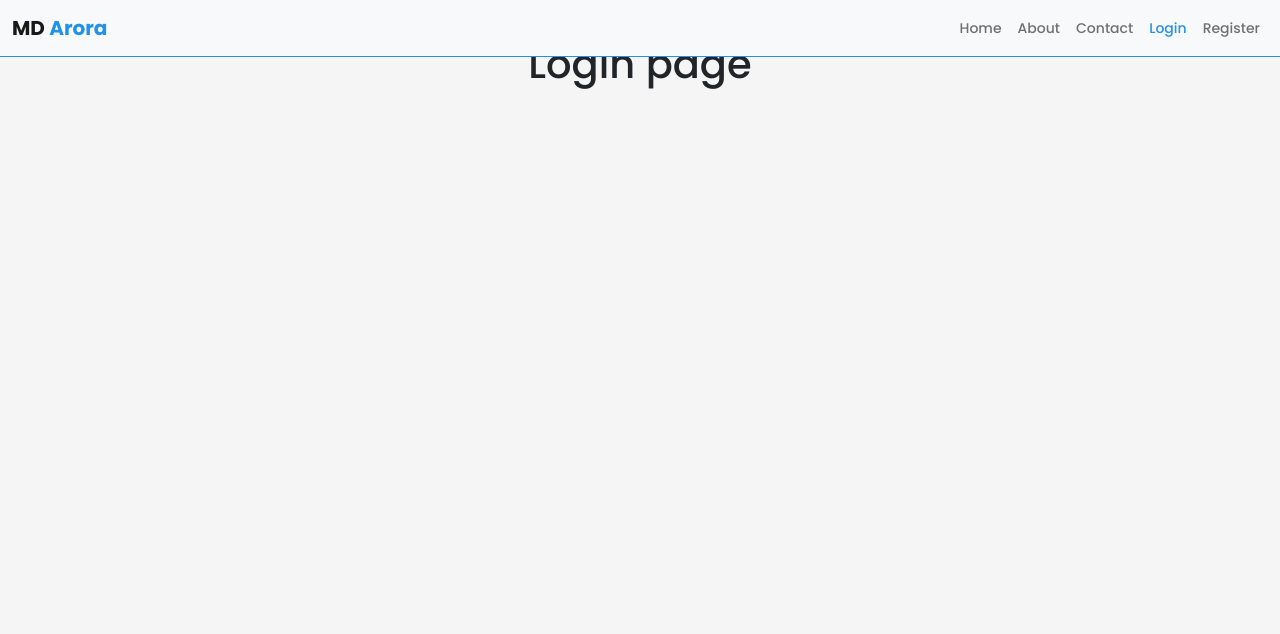
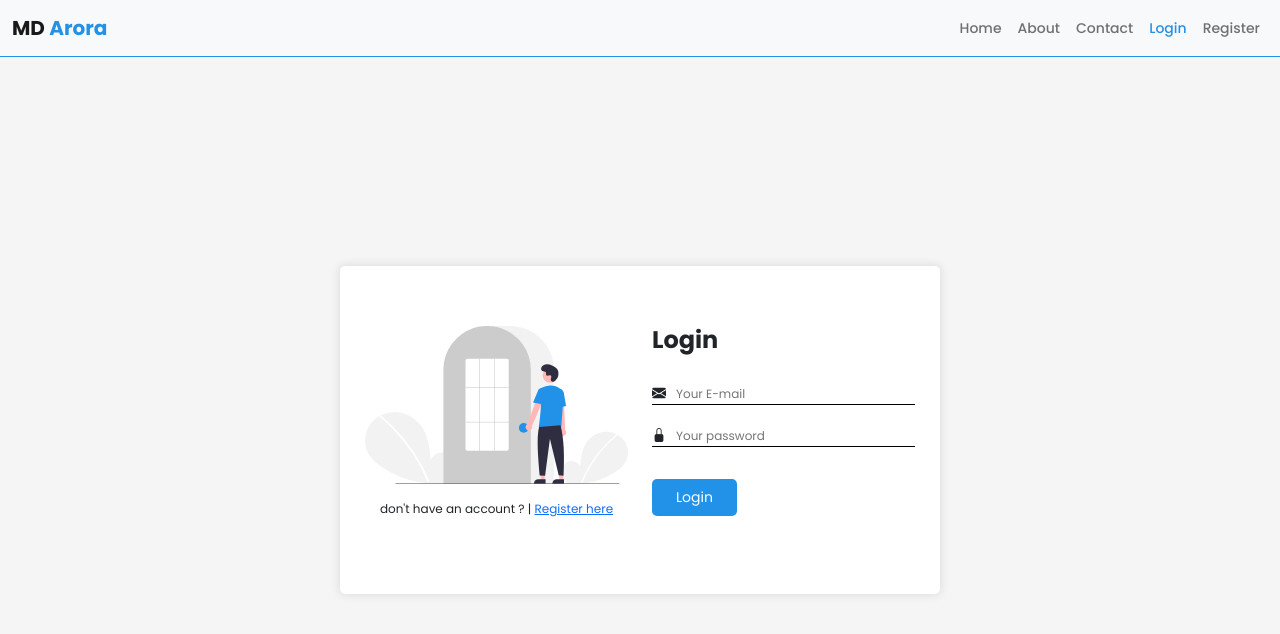
Before and after one commit to mdarora/mern-app, a React (Create React App) app in the folder client/: page /login in a window 1280 px wide. Shown: the top 634 px of the page. Built offline with nearby package versions, Linux system fonts and the light colour scheme.

Commit message:
Login page UI completed

```diff
--- a/client/src/App.css
+++ b/client/src/App.css
@@ -24,12 +24,14 @@ nav{
   color: var(--theme-color);
 }
 section {
-  margin-top: 60px;
-  padding: 10px 0px;
+  min-height: 100vh;
+  display: flex;
+  align-items: center;
+  padding: 70px 0px 10px 0px;
 }
 
 /* ************************************* */
-.reg-box{
+.reg-box, .login-box{
   width: 600px;
   max-width: 99%;
   margin: 0px auto;
@@ -38,34 +40,37 @@ section {
   background-color: #fff;
   box-shadow: 0px 0px 10px 1px rgba(0, 0, 0, 0.1);
 }
-.reg-box h4{
+.login-box{
+  padding: 60px 25px;
+}
+.reg-box h4, .login-box h4{
   font-weight: bold;
   margin-bottom: 28px;
 }
-.reg-box .reg-form .field{
+.field{
   margin-bottom: 20px;
   display: flex;
   align-items: center;
   border-bottom: 1px solid black;
 }
-.reg-box .reg-form .field label{
+.field label{
   font-size: 14px;
   margin-right: 8px;
 }
-.reg-box .reg-form .field input, .reg-box .reg-form .field select{
+.field input, .field select{
   border: none;
   width: 100%;
   font-size: 12px;
   background-color: transparent;
 }
-.reg-box .reg-form .field input:focus, .reg-box .reg-form .field select:focus-visible{
+.field input:focus, .field select:focus-visible{
   outline: none;
 }
 
-.reg-box .reg-form .register-btn {
+.form-btn {
   margin-top: 32px;
 }
-.reg-box .reg-form .register-btn button{
+.form-btn button{
   color: #fff;
   font-size: 14px;
   padding: 8px 24px;
@@ -74,20 +79,20 @@ section {
   transition: all .3s;
   background-color: var(--theme-color);
 }
-.reg-box .reg-form .register-btn button:hover{
+.form-btn button:hover{
   filter: brightness(90%);
 }
-.register-side-img{
+.register-side-img, .login-side-img{
   height: 100%;
   display: flex;
   align-items: center;
   justify-content: center;
   flex-direction: column;
 }
-.register-side-img img{
+.register-side-img img, .login-side-img img{
   width: 100%;
 }
-.register-side-img p{
+.register-side-img p, .login-side-img p{
   font-size: 12px;
 }
 
@@ -98,8 +103,16 @@ section {
 
 
 /* ****************************************** */
+@media  screen and (max-width:768px) {
+  .login-box{
+    padding: 60px 10px;
+  }
+}
 @media screen and (max-width: 575px) {
   .reg-box .row{
     flex-direction: column-reverse;
   }
+  .login-box{
+    padding: 30px 15px;
+  }
 }
--- /dev/null
+++ b/client/src/components/InputField.js
@@ -0,0 +1,16 @@
+import React from 'react'
+
+const InputField = (props) => {
+    return (
+    <>
+        <div className="field">
+            <label htmlFor={props.id}>
+                <i className={props.icon}></i>
+            </label>
+            <input type={props.type} id={props.id} placeholder={props.place} autoComplete="off" required />
+        </div>
+    </>
+    )
+}
+
+export default InputField
--- a/client/src/components/Login.js
+++ b/client/src/components/Login.js
@@ -1,11 +1,46 @@
-import React from 'react'
+import React from 'react';
+import {Link} from "react-router-dom";
+import InputField from "./InputField";
+import loginSvg from "../images/login.svg"
 
 const Login = () => {
     return (
-        <div className="text-center">
-            <p>Welcome</p>
-            <h1>Login page</h1>
-        </div>
+        <>
+        <section className="login">
+            <div className="container">
+                <div className="login-box">
+                    <div className="row">
+
+                        <div className="col-sm-6">
+                            <div className="login-side-img">
+                                <figure className="text-center">
+                                    <img src={loginSvg} alt="Register" />
+                                </figure>
+                                <p>don't have an account ? | <Link to="/register">Register here</Link> </p>
+                            </div>
+                        </div>
+
+                        <div className="col-sm-6">
+                            <div className="login-form-area">
+                                <h4>Login</h4>
+                                <form className="login-form">
+
+                                    <InputField id="email" type="email" icon="bi bi-envelope-fill" place="Your E-mail" />
+
+                                    <InputField id="password" type="password" icon="bi bi-lock-fill" place="Your password" />
+
+                                    <div className="form-btn">
+                                        <button type="submit">Login</button>
+                                    </div>
+                                </form>
+                            </div>
+                        </div>
+
+                    </div>
+                </div>
+            </div>
+        </section>
+    </>
     )
 }
 
--- a/client/src/components/Navbar.js
+++ b/client/src/components/Navbar.js
@@ -12,9 +12,6 @@ const Navbar = () => {
                 </button>
                 <div className="collapse navbar-collapse" id="navbarSupportedContent">
                     <ul className="navbar-nav ms-auto mb-2 mb-lg-0">
-                        <li className="nav-item" hidden>
-                            <NavLink className="nav-link" to="/">Home</NavLink>
-                        </li>
                         <li className="nav-item">
                             <NavLink className="nav-link" exact={true} to="/">Home</NavLink>
                         </li>
--- a/client/src/components/Register.js
+++ b/client/src/components/Register.js
@@ -1,5 +1,6 @@
 import React from 'react';
 import {Link} from "react-router-dom";
+import InputField from "./InputField";
 import regSvg from "../images/register.svg";
 
 const Register = () => {
@@ -13,55 +14,31 @@ const Register = () => {
                             <div className="reg-form-area">
                                 <h4>Register</h4>
                                 <form className="reg-form">
-                                    <div className="field">
-                                        <label htmlFor="name">
-                                            <i className="bi bi-person-fill"></i>
-                                        </label>
-                                        <input type="text" id="name" placeholder="Your Name" autoComplete="off" required />
-                                    </div>
-                                    <div className="field">
-                                        <label htmlFor="email">
-                                            <i className="bi bi-envelope-fill"></i>
-                                        </label>
-                                        <input type="email" id="email" placeholder="Your E-mail" autoComplete="off" required/>
-                                    </div>
-                                    <div className="field">
-                                        <label htmlFor="number">
-                                            <i className="bi bi-phone-fill"></i>
-                                        </label>
-                                        <input type="number" id="number" placeholder="Mobile Number" autoComplete="off" required/>
-                                    </div>
-                                    <div className="field">
-                                        <label htmlFor="work">
-                                            <i className="bi bi-briefcase-fill"></i>
-                                        </label>
-                                        <input type="text" id="work" placeholder="Your Profession" autoComplete="off" required/>
-                                    </div>
+                                    <InputField id="name" type="text" icon="bi bi-person-fill" place="Your Name" />
+
+                                    <InputField id="email" type="email" icon="bi bi-envelope-fill" place="Your E-mail" />
+
+                                    <InputField id="number" type="number" icon="bi bi-phone-fill" place="Mobile Number" />
+
+                                    <InputField id="work" type="text" icon="bi bi-briefcase-fill" place="Your Profession" />
+
                                     <div className="field">
                                         <label htmlFor="gender">
                                             <i className="bi bi-gender-ambiguous"></i>
                                         </label>
-                                        <select name="gender" id="gender" autoComplete="off" required>
-                                            <option disabled>Gender</option>
+                                        <select name="gender" id="gender" autoComplete="off" defaultValue="gender" required>
+                                            <option value="gender" disabled>Gender</option>
                                             <option value="male">Male</option>
                                             <option value="female">Female</option>
                                             <option value="others">Others</option>
                                         </select>
                                     </div>
-                                    <div className="field">
-                                        <label htmlFor="password">
-                                            <i className="bi bi-lock-fill"></i>
-                                        </label>
-                                        <input type="password" id="password" placeholder="Your password" autoComplete="off" required/>
-                                    </div>
-                                    <div className="field">
-                                        <label htmlFor="cpassword">
-                                            <i className="bi bi-lock-fill"></i>
-                                        </label>
-                                        <input type="password" id="cpassword" placeholder="Confirm your password" autoComplete="off" required/>
-                                    </div>
 
-                                    <div className="register-btn">
+                                    <InputField id="password" type="password" icon="bi bi-lock-fill" place="Your password" />
+
+                                    <InputField id="cpassword" type="password" icon="bi bi-lock-fill" place="Confirm your password" />
+
+                                    <div className="form-btn">
                                         <button type="submit">Register</button>
                                     </div>
                                 </form>
```
Also changed, not shown: client/src/images/login.svg (added).
